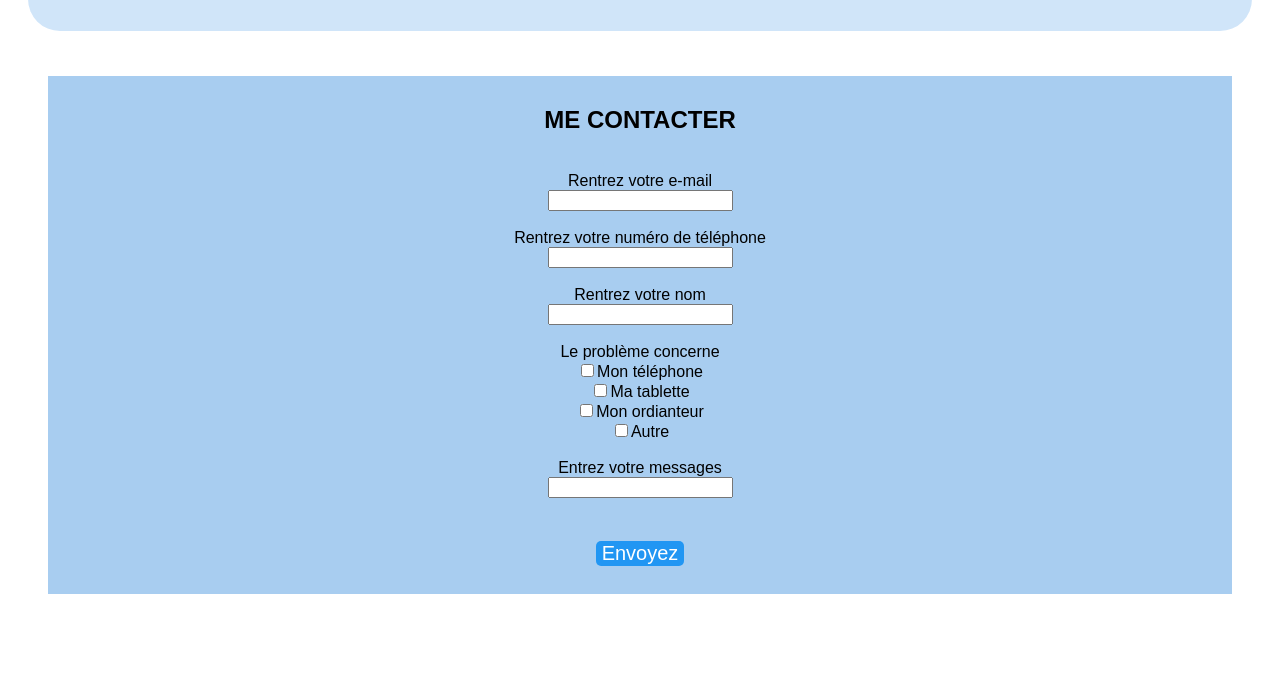
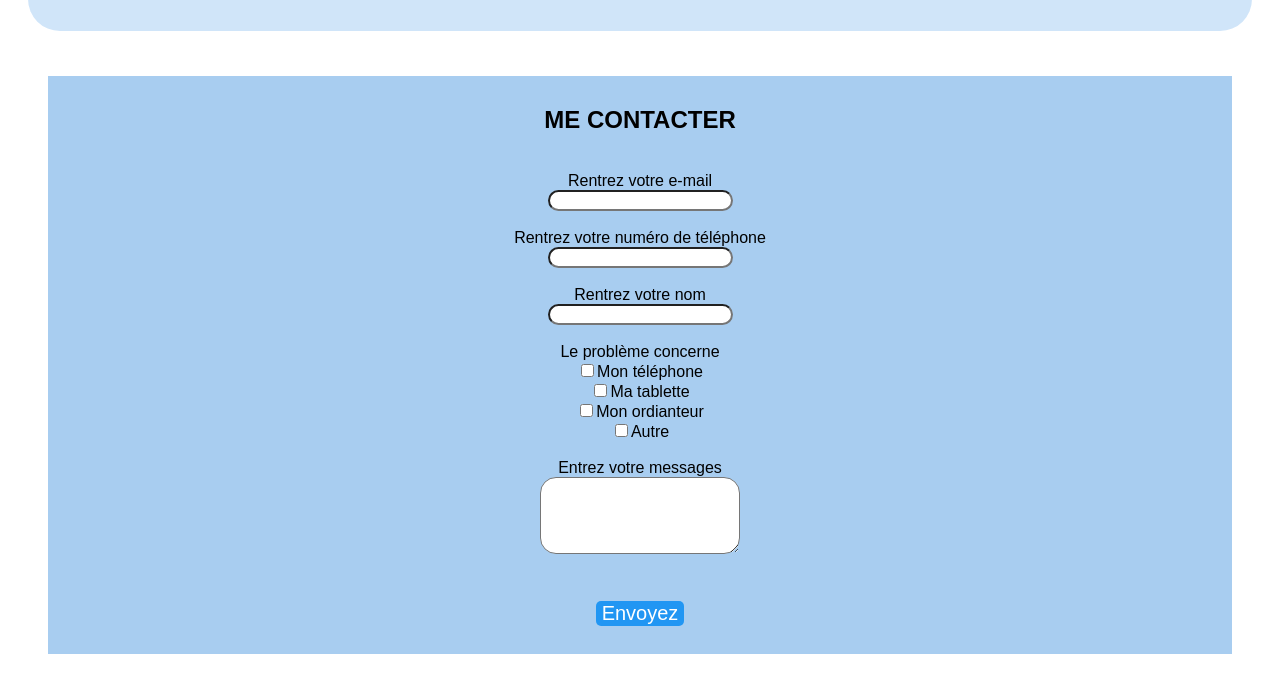
Before and after one commit to hugowwz/SIH, a plain HTML site: page index.html in a window 1280 px wide. Shown: the part 109-803 px from the top of the page. Drawn offline with Linux system fonts and the light colour scheme.

Commit message:
Update index.html

```diff
--- a/index.html
+++ b/index.html
@@ -21,13 +21,13 @@
                 <center><h2 class="contact">ME CONTACTER</h2><br>
 
                 <label for="email">Rentrez votre e-mail</label><br>
-                <input type="email"><br><br>
+                <input class="inputEmail" type="email"><br><br>
 
                 <label for="number">Rentrez votre numéro de téléphone</label><br>
-                <input type="text"><br><br>
+                <input class="inputNumber" type="text"><br><br>
 
                 <label for="name">Rentrez votre nom</label><br>
-                <input type="name"><br><br>
+                <input class="inputName" type="name"><br><br>
 
                 <label for="name">Le problème concerne</label><br>
                 <input type="checkbox"><label for="text">Mon téléphone</label><br>
@@ -36,7 +36,7 @@
                 <input type="checkbox"><label for="text">Autre</label><br><br>
 
                 <label for="text">Entrez votre messages</label><br>
-                <input type="text"><br><br>
+                <textarea class="inputText" name="pb" id="pb" cols="30" rows="10" style="width: 194px; height: 71px;"></textarea><br><br>
 
                 <button type="submit">Envoyez</button><br><br>
 
@@ -47,6 +47,18 @@
     </main>
   </body>
   <style>
+    .inputText{
+      border-radius: 1rem;
+    }
+    .inputName{
+      border-radius: 1rem;
+    }
+    .inputNumber{
+      border-radius: 1rem;
+    }
+    .inputEmail{
+      border-radius: 1rem;
+    }
     form{
       background-color: rgb(168, 205, 240);
       border-radius: 0rem;
@@ -59,7 +71,7 @@
     }
     .h1Header{
       font-family: Arial, Helvetica, sans-serif;
-      letter-spacing: 1.5px;
+      letter-spacing: 2px;
     }
     h1, h2, h3, h4, h5, h6, p, label, button{
       font-family: Arial, Helvetica, sans-serif;
@@ -80,8 +92,5 @@
       border-radius: 5px;
       border: none;
     }
-    button::after{
-      background-color: #fff;
-    }
   </style>
 </html>
```
